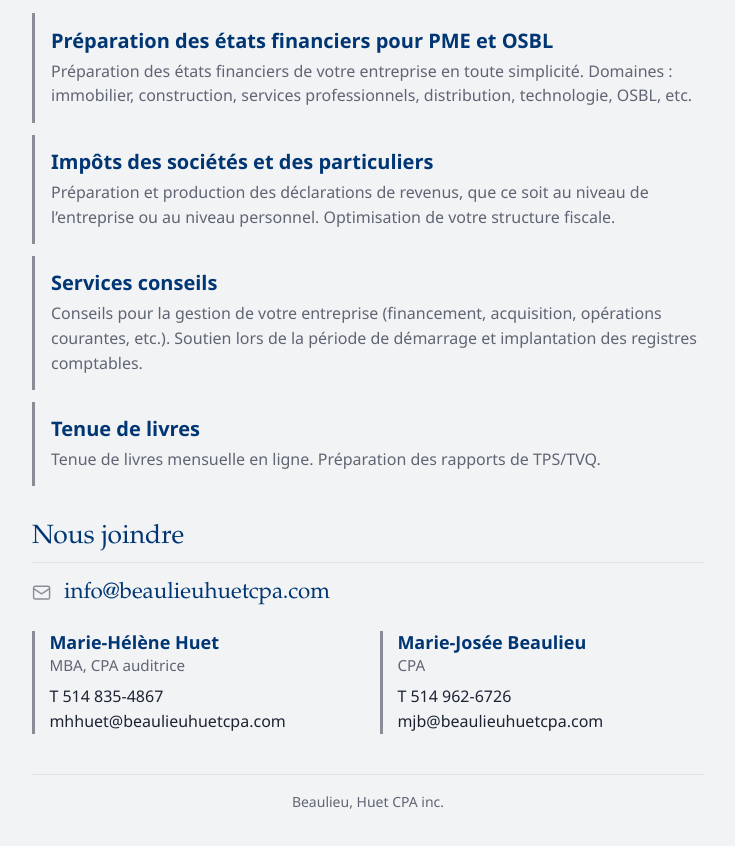
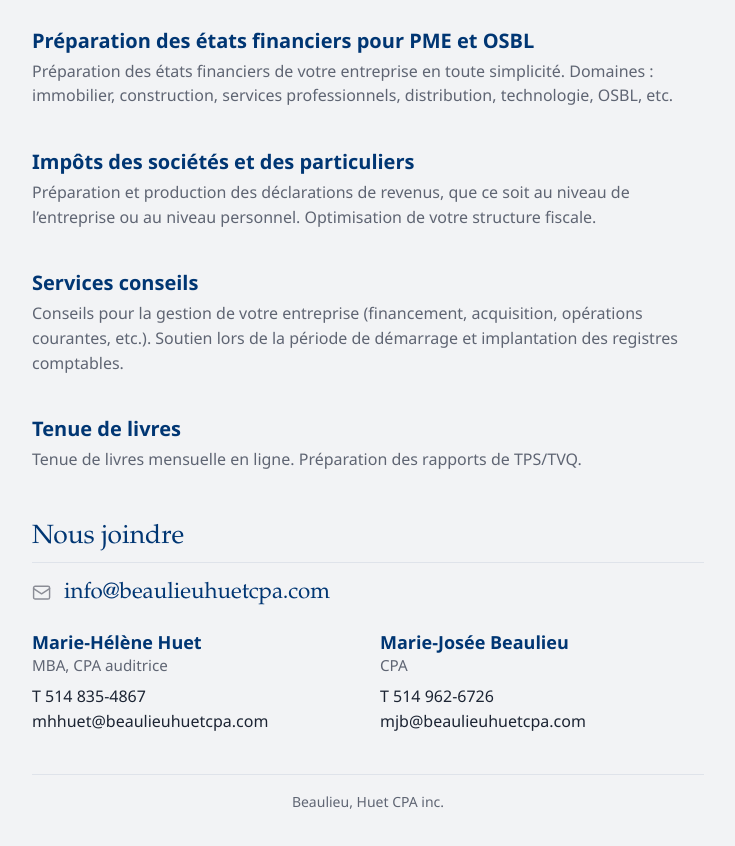
Before and after one commit to beaulieuhuetcpa/beaulieuhuetcpa.github.io, a plain HTML site: page index.html in a window 1280 px wide. Shown: the part 504-1350 px from the top of the page, without its empty margins (272-1007 px from the left). Drawn offline with Linux system fonts and the light colour scheme.

Commit message:
remove bordre

```diff
--- a/style.css
+++ b/style.css
@@ -96,8 +96,7 @@ h2 {
 }
 
 .services li {
-  padding: .9rem 0 .9rem 1rem;
-  border-left: 3px solid var(--gris);
+  padding: .9rem 0;
 }
 
 .services li + li { margin-top: .75rem; }
@@ -147,8 +146,6 @@ h2 {
 
 .associees li {
   min-width: 0;
-  padding-left: .9rem;
-  border-left: 3px solid var(--gris);
 }
 
 .nom {
```
